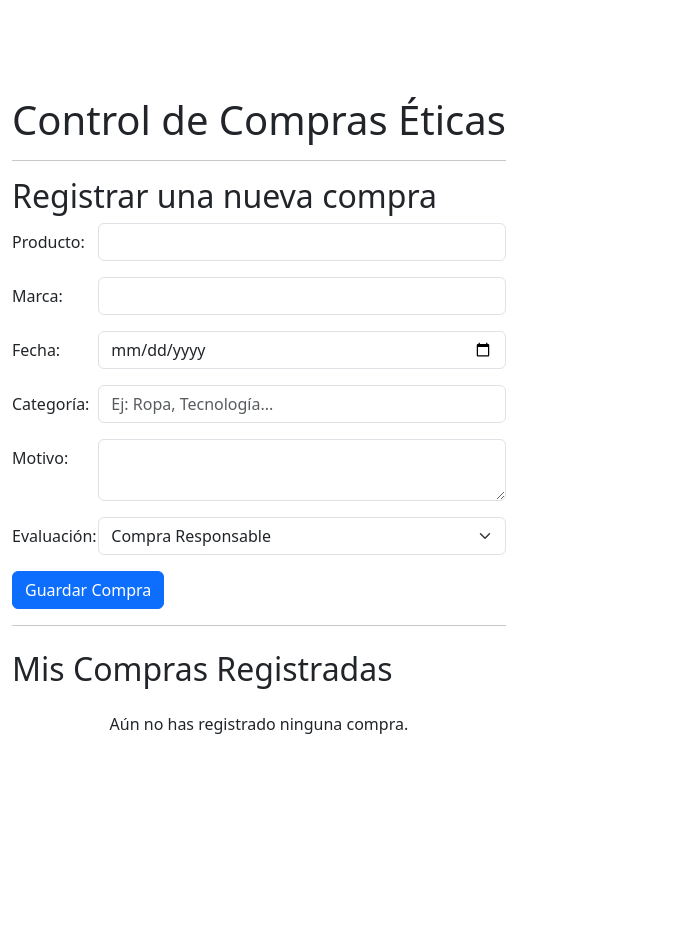
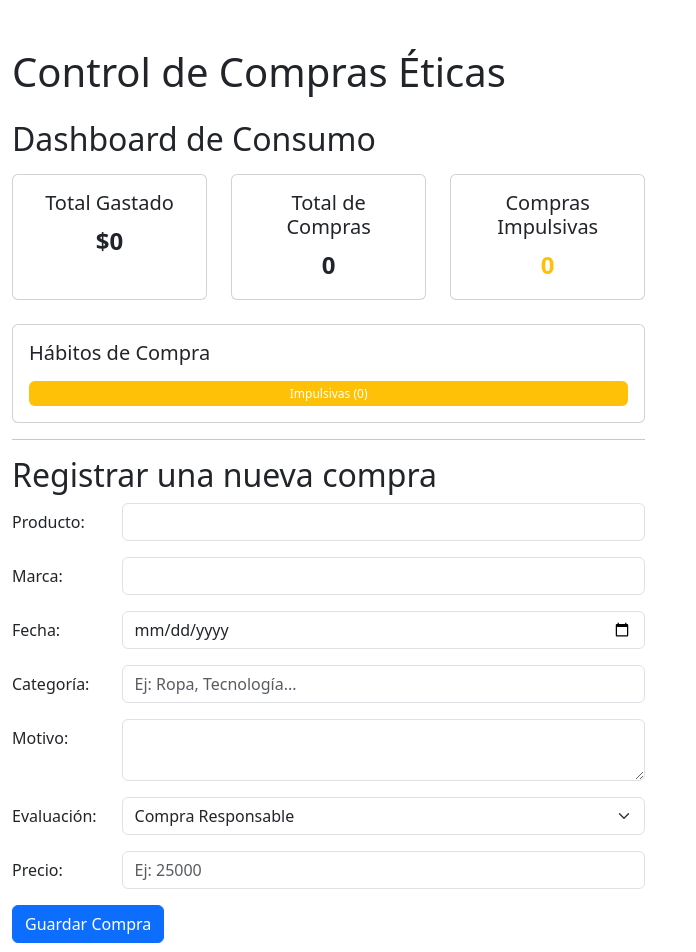
Before and after one commit to Danii-INA/proyecto-compras-eticas, a React (Vite) app: page / in a window 1280 px wide. Shown: the top 952 px of the page, without its empty margins (0-696 px from the left). Before the commit the page ends 800 px from the top, so only its background shows below. Built offline with nearby package versions, Linux system fonts and the light colour scheme.

Commit message:
Se Implemento el Dashboard de consumo y se agrego el campo precio

```diff
--- a/src/App.jsx
+++ b/src/App.jsx
@@ -3,6 +3,7 @@ import 'bootstrap/dist/css/bootstrap.min.css';
 import { Container } from 'react-bootstrap';
 import FormularioCompra from './components/FormularioCompra';
 import ListaCompras from './components/ListaCompras'; // Lo importo aquí
+import Dashboard from './components/Dashboard'; // Se importa componente  Dashboard
 
 function App() {
   const [compras, setCompras] = useState(() => {
@@ -54,6 +55,10 @@ function App() {
  return (
     <Container className="mt-5">
       <h1>Control de Compras Éticas</h1>
+
+      {/* Muestro el Dashboard arriba de todo, pasándole las compras */}
+      <Dashboard compras={compras} />
+
       <hr />
       {/* Ahora le paso al formulario la lógica de edición */}
       <FormularioCompra
--- /dev/null
+++ b/src/components/Dashboard.jsx
@@ -0,0 +1,80 @@
+import React from 'react';
+import { Card, Col, Row, ProgressBar } from 'react-bootstrap';
+
+// El dashboard recibe la lista de compras para poder calcular las estadísticas
+const Dashboard = ({ compras }) => {
+
+  // Calculo el total gastado sumando todos los precios
+  const totalGastado = compras.reduce((sum, compra) => sum + parseFloat(compra.precio || 0), 0);
+
+  // Se comprueba cuantas compras son impulsivas y cuantas responsables
+  const comprasImpulsivas = compras.filter(c => c.evaluacion === 'impulsiva').length;
+  const comprasResponsables = compras.filter(c => c.evaluacion === 'responsable').length;
+  const totalCompras = compras.length;
+
+  // se calcula el porcentaje para la barra de progreso
+  const porcentajeResponsable = totalCompras > 0 ? (comprasResponsables / totalCompras) * 100 : 0;
+
+  return (
+    <div className="mt-4">
+      <h2 className='mb-3'>Dashboard de Consumo</h2>
+      <Row>
+        <Col md={4} className="mb-3">
+          <Card className="text-center h-100">
+            <Card.Body>
+              <Card.Title>Total Gastado</Card.Title>
+              <Card.Text className="fs-4 fw-bold">
+                {new Intl.NumberFormat('es-CL', { style: 'currency', currency: 'CLP' }).format(totalGastado)}
+              </Card.Text>
+            </Card.Body>
+          </Card>
+        </Col>
+        <Col md={4} className="mb-3">
+          <Card className="text-center h-100">
+            <Card.Body>
+              <Card.Title>Total de Compras</Card.Title>
+              <Card.Text className="fs-4 fw-bold">
+                {totalCompras}
+              </Card.Text>
+            </Card.Body>
+          </Card>
+        </Col>
+        <Col md={4} className="mb-3">
+          <Card className="text-center h-100">
+            <Card.Body>
+              <Card.Title>Compras Impulsivas</Card.Title>
+              <Card.Text className="fs-4 fw-bold text-warning">
+                {comprasImpulsivas}
+              </Card.Text>
+            </Card.Body>
+          </Card>
+        </Col>
+      </Row>
+      <Row className="mt-2">
+        <Col>
+          <Card>
+            <Card.Body>
+              <Card.Title>Hábitos de Compra</Card.Title>
+              <ProgressBar className="mt-3" style={{height: '25px'}}>
+                <ProgressBar
+                  variant="success"
+                  now={porcentajeResponsable}
+                  key={1}
+                  label={`Responsables (${comprasResponsables})`}
+                />
+                <ProgressBar
+                  variant="warning"
+                  now={100 - porcentajeResponsable}
+                  key={2}
+                  label={`Impulsivas (${comprasImpulsivas})`}
+                />
+              </ProgressBar>
+            </Card.Body>
+          </Card>
+        </Col>
+      </Row>
+    </div>
+  );
+};
+
+export default Dashboard;
--- a/src/components/FormularioCompra.jsx
+++ b/src/components/FormularioCompra.jsx
@@ -4,20 +4,20 @@ import { Form, Button, Row, Col } from 'react-bootstrap';
 // Ahora recibo más props para manejar la lógica de actualización.
 const FormularioCompra = ({ onAgregarCompra, onActualizarCompra, compraAEditar, setCompraAEditar }) => {
 
-  // Mi estado inicial para el objeto 'compra'.
+  // Estado inicial para el objeto 'compra'. //añadimos precio al estado inicial del formulario.
   const [compra, setCompra] = useState({
-    producto: '', marca: '', fecha: '', categoria: '', motivo: '', evaluacion: 'responsable'
+    producto: '', marca: '', fecha: '', categoria: '', motivo: '', evaluacion: 'responsable', precio: ''
   });
 
   // Este useEffect se activa cuando 'compraAEditar' cambia.
   useEffect(() => {
     if (compraAEditar) {
-      // Si hay una compra para editar, relleno el formulario con sus datos.
+      // Si hay una compra para editar, se rellena el formulario con los datos.
       setCompra(compraAEditar);
     } else {
       // Si no, limpio el formulario.
       setCompra({
-        producto: '', marca: '', fecha: '', categoria: '', motivo: '', evaluacion: 'responsable'
+        producto: '', marca: '', fecha: '', categoria: '', motivo: '', evaluacion: 'responsable', precio: ''
       });
     }
   }, [compraAEditar]);
@@ -27,10 +27,11 @@ const FormularioCompra = ({ onAgregarCompra, onActualizarCompra, compraAEditar,
     setCompra({ ...compra, [e.target.name]: e.target.value });
   };
 
+  //Añadi Validacion del Precio
   const handleSubmit = (e) => {
     e.preventDefault();
-    if (!compra.producto || !compra.fecha) {
-      alert("Producto y Fecha son obligatorios");
+   if (!compra.producto || !compra.fecha || !compra.precio) {
+      alert("Producto y Fecha y precio son obligatorios");
       return;
     }
 
@@ -56,6 +57,19 @@ const FormularioCompra = ({ onAgregarCompra, onActualizarCompra, compraAEditar,
         <Form.Group as={Row} className="mb-3"><Form.Label column sm={2}>Categoría:</Form.Label><Col sm={10}><Form.Control type="text" name="categoria" placeholder="Ej: Ropa, Tecnología..." value={compra.categoria} onChange={handleChange} /></Col></Form.Group>
         <Form.Group as={Row} className="mb-3"><Form.Label column sm={2}>Motivo:</Form.Label><Col sm={10}><Form.Control as="textarea" rows={2} name="motivo" value={compra.motivo} onChange={handleChange} /></Col></Form.Group>
         <Form.Group as={Row} className="mb-3"><Form.Label column sm={2}>Evaluación:</Form.Label><Col sm={10}><Form.Select name="evaluacion" value={compra.evaluacion} onChange={handleChange}><option value="responsable">Compra Responsable</option><option value="impulsiva">Compra Impulsiva</option></Form.Select></Col></Form.Group>
+        {/* Campo para Precio */}
+        <Form.Group as={Row} className="mb-3">
+          <Form.Label column sm={2}>Precio:</Form.Label>
+          <Col sm={10}>
+            <Form.Control
+              type="number"
+              placeholder="Ej: 25000"
+              name="precio"
+              value={compra.precio}
+              onChange={handleChange}
+            />
+          </Col>
+        </Form.Group>
 
         {/* Los botones cambian dinámicamente */}
         <Button variant={compraAEditar ? "warning" : "primary"} type="submit">
--- a/src/components/ListaCompras.jsx
+++ b/src/components/ListaCompras.jsx
@@ -17,6 +17,7 @@ const ListaCompras = ({ compras, onEliminarCompra, onSeleccionarCompra }) => {
           <th>Producto</th>
           <th>Marca</th>
           <th>Fecha</th>
+          <th>Precio</th> {/* nueva columna para precio*/}
           <th>Categoría</th>
           <th>Evaluación</th>
           <th>Acciones</th>
@@ -28,25 +29,12 @@ const ListaCompras = ({ compras, onEliminarCompra, onSeleccionarCompra }) => {
             <td>{compra.producto}</td>
             <td>{compra.marca}</td>
             <td>{compra.fecha}</td>
-            <td>{compra.categoria}</td>
+            {/* Muestro el precio formateado como moneda chilena */}
+            <td>{new Intl.NumberFormat('es-CL', { style: 'currency', currency: 'CLP' }).format(compra.precio)}</td>
+            <td><Badge bg={compra.evaluacion === 'impulsiva' ? 'warning' : 'success'}>{compra.evaluacion}</Badge></td>
             <td>
-                <Badge bg={compra.evaluacion === 'impulsiva' ? 'warning' : 'success'}>
-                    {compra.evaluacion}
-                </Badge>
-            </td>
-            <td>
-              {/* Mi nuevo botón de Editar */}
-              <Button
-                variant="warning"
-                size="sm"
-                className="me-2"
-                onClick={() => onSeleccionarCompra(compra)}
-              >
-                Editar
-              </Button>
-              <Button variant="danger" size="sm" onClick={() => onEliminarCompra(compra.id)}>
-                Eliminar
-              </Button>
+              <Button variant="warning" size="sm" className="me-2" onClick={() => onSeleccionarCompra(compra)}>Editar</Button>
+              <Button variant="danger" size="sm" onClick={() => onEliminarCompra(compra.id)}>Eliminar</Button>
             </td>
           </tr>
         ))}
```
